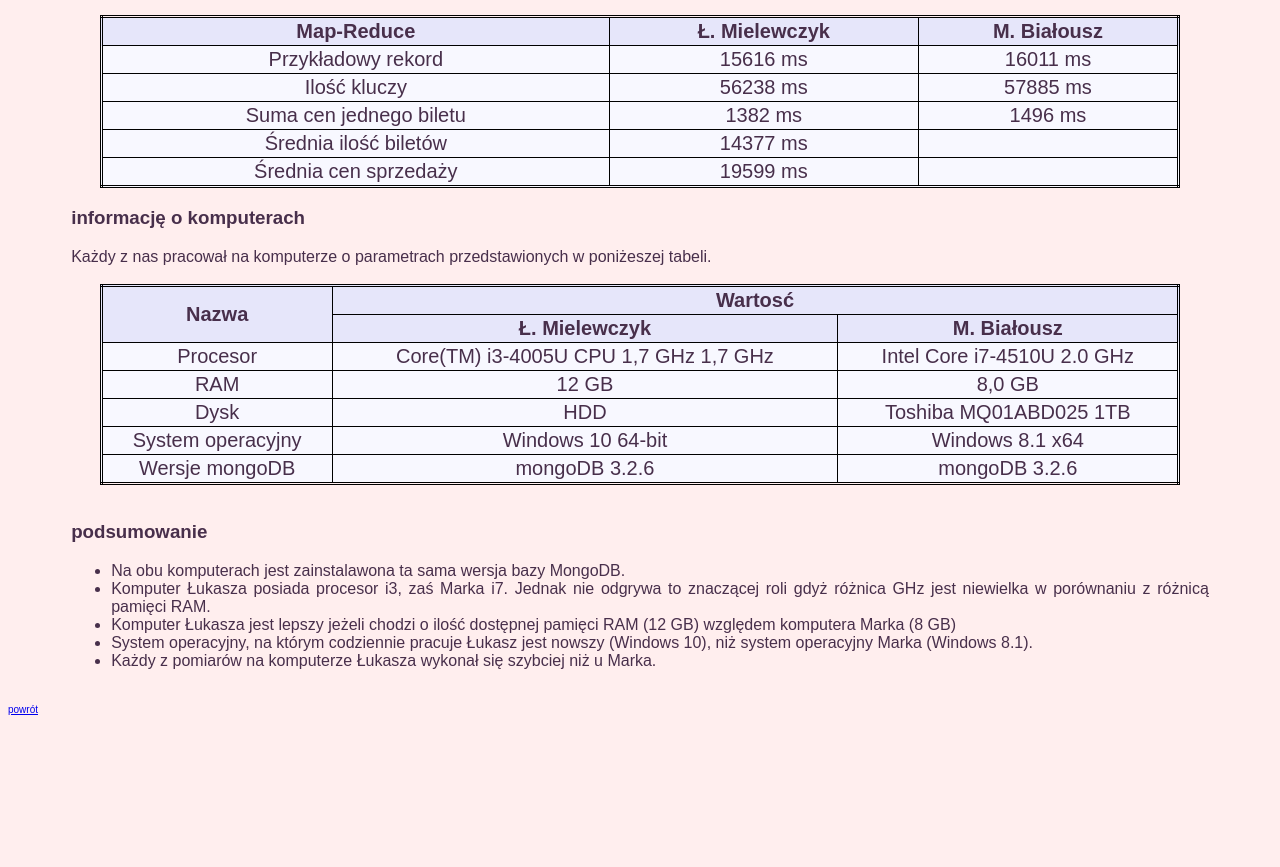
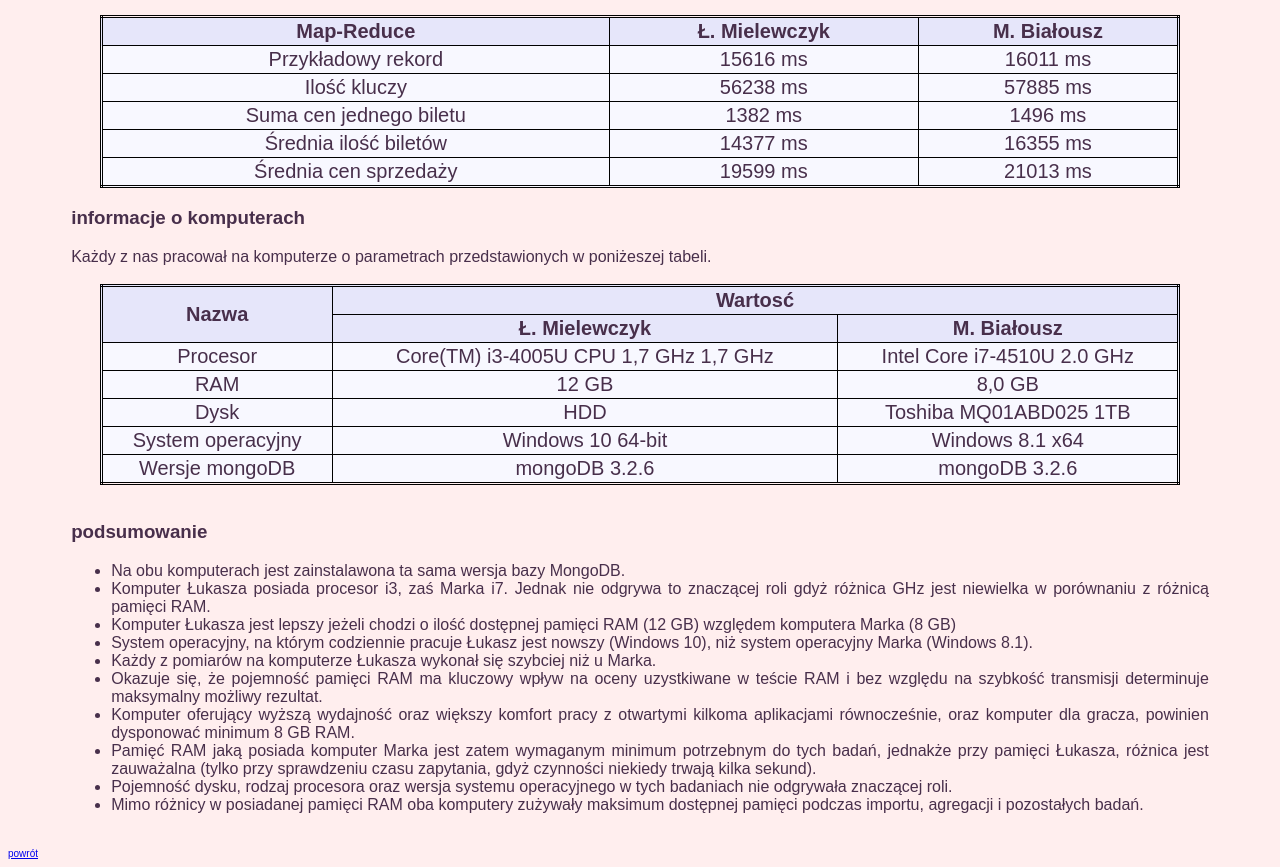
Before and after one commit to romety2/nosql, a plain HTML site: page docs/pages/zad3.html in a window 1280 px wide. Shown: the part 7300-8167 px from the top of the page. Before the commit the page ends 8023 px from the top, so only its background shows below. Drawn offline with Linux system fonts and the light colour scheme.

Commit message:
dodano czesc podsumowania

```diff
--- a/docs/pages/zad3.html
+++ b/docs/pages/zad3.html
@@ -372,15 +372,15 @@ db[mr.result].find();
 			<tr>
 				<td>Średnia ilość biletów</td>
 				<td>14377 ms</td>
-				<td></td>
+				<td>16355 ms</td>
 			</tr>
 			<tr>
 				<td>Średnia cen sprzedaży</td>
 				<td>19599 ms</td>
-				<td></td>
+				<td>21013 ms</td>
 			</tr>
 		</table>
-		<h3 id="wn2">informację o komputerach</h3>
+		<h3 id="wn2">informacje o komputerach</h3>
 		Każdy z nas pracował na komputerze o parametrach przedstawionych w poniżeszej tabeli.
 		</br></br>
 		<table class="summary table-center">
@@ -427,13 +427,16 @@ db[mr.result].find();
 			<li>Komputer Łukasza jest lepszy jeżeli chodzi o ilość dostępnej pamięci RAM (12 GB) względem komputera Marka (8 GB)</li>
 			<li>System operacyjny, na którym codziennie pracuje Łukasz jest nowszy (Windows 10), niż system operacyjny Marka (Windows 8.1).</li>
 			<li>Każdy z pomiarów na komputerze Łukasza wykonał się szybciej niż u Marka.</li>
+			<li>Okazuje się, że pojemność pamięci RAM ma kluczowy wpływ na oceny uzystkiwane w teście RAM i bez względu na szybkość transmisji determinuje maksymalny możliwy rezultat.</li>
+			<li>Komputer oferujący wyższą wydajność oraz większy komfort pracy z otwartymi kilkoma aplikacjami równocześnie, oraz komputer dla gracza, powinien dysponować minimum 8 GB RAM.</li>
+			<li>Pamięć RAM jaką posiada komputer Marka jest zatem wymaganym minimum potrzebnym do tych badań, jednakże przy pamięci Łukasza, różnica jest zauważalna (tylko przy sprawdzeniu czasu zapytania, gdyż czynności niekiedy trwają kilka sekund).</li>
+			<li>Pojemność dysku, rodzaj procesora oraz wersja systemu operacyjnego w tych badaniach nie odgrywała znaczącej roli.</li>
+			<li>Mimo różnicy w posiadanej pamięci RAM oba komputery zużywały maksimum dostępnej pamięci podczas importu, agregacji i pozostałych badań.</li>
 			<!-- <ul>
-				<li>Okazuje się, że pojemność pamięci RAM ma kluczowy wpływ na oceny uzystkiwane w teście RAM i bez względu na szybkość transmisji determinuje maksymalny możliwy rezultat.</li>
 				<li>Jeśli komputer będzie służył do podstawowych zastosowań, optymalne i zalecane jest wyposażenie go w minimum 4-6 GB RAM.</li>
-				<li>Komputer oferujący wyższą wydajność oraz większy komfort pracy z otwartymi kilkoma aplikacjami równocześnie, oraz komputer dla gracza, powinien dysponować minimum 8 GB RAM.</li>
 				<li>Komputer do profesjonalnych prac, który ma sprostać bardzo wymagającym aplikacjom (np: do prac graficznych 2D lub 3D, montażu wideo), oraz komputery dla wymagających graczy, dobrze wyposażyć w co najmniej 16 GB RAM.</li>
 				<li>Niektóre profesjonalne aplikacje mogą zaoferować wyższy komfort pracy, gdy komputer wyposażony jest jeszcze więcej pamięci RAM, np: 24 lub 32GB. Szczególnie gdy pracujemy z bardzo dużymi plikami danych.</li>
-				<li>Pamięć RAM jaką posiada komputer Marka jest zatem wymaganym minimum potrzebnym do tych badań, jednakże przy pamięci Łukasza, różnica jest zauważalna (tylko przy sprawdzeniu czasu zapytania, gdyż czynności niekiedy trwają kilka sekund).</li>
+
 			</ul> -->
 		</ul>
 	</div>
```
